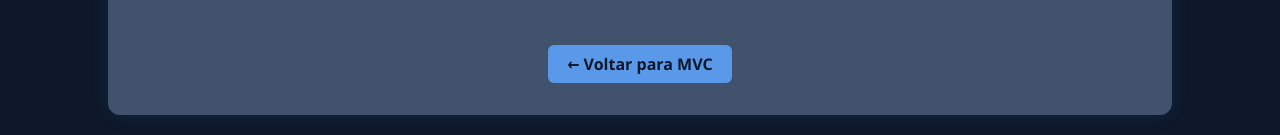
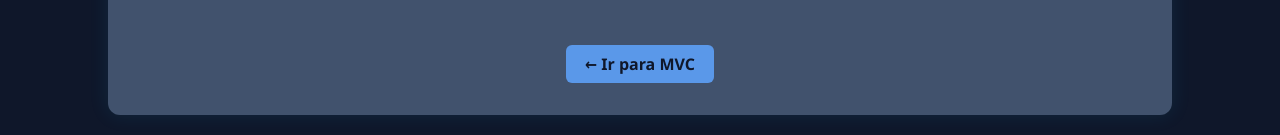
Before and after one commit to dn-goes/Seminario, a plain HTML site: page crud.html in a window 1280 px wide. Shown: the part 2477-2612 px from the top of the page. Drawn offline with Linux system fonts and the light colour scheme.

Commit message:
22.04.2025

```diff
--- a/crud.html
+++ b/crud.html
@@ -102,7 +102,7 @@ DELETE FROM produtos WHERE nome = 'Notebook';
     </section>
 
     <div style="text-align: center; margin-top: 2rem;">
-      <a href="mvc.html" class="btn">← Voltar para MVC</a>
+      <a href="mvc.html" class="btn">← Ir para MVC</a>
     </div>
   </main>
 
```
